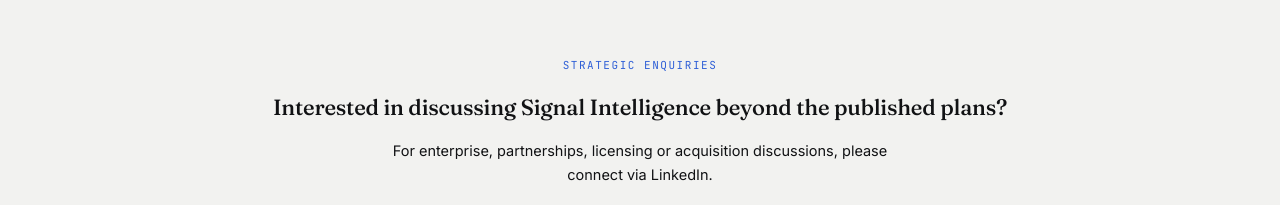
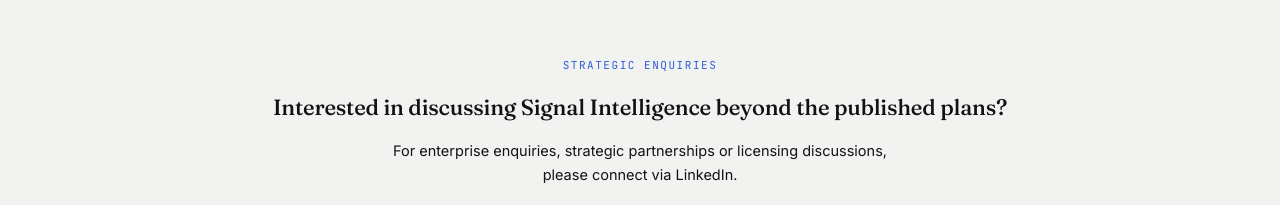
Before and after one commit to OI-ecosystem/signal-intelligence-website, a plain HTML site: page index.html in a window 1280 px wide. Shown: the part 10810-11015 px from the top of the page. Drawn offline with nearby package versions, Linux system fonts and the light colour scheme.

Commit message:
Add files via upload

```diff
--- a/index.html
+++ b/index.html
@@ -588,7 +588,7 @@ footer a:hover{color:#fff;}
     <div class="eyebrow">Strategic Enquiries</div>
     <h2 style="font-size:22px; margin:10px 0 14px;">Interested in discussing Signal Intelligence beyond the published plans?</h2>
     <p style="color:var(--grey-600); max-width:520px; margin:0 auto 22px; font-size:14.5px;">
-      For enterprise, partnerships, licensing or acquisition discussions, please connect via LinkedIn.
+      For enterprise enquiries, strategic partnerships or licensing discussions, please connect via LinkedIn.
     </p>
     <a href="https://www.linkedin.com/in/oisuite/" class="btn btn-blue" target="_blank" rel="noopener" style="display:inline-block;">Connect on LinkedIn →</a>
   </div>
```
